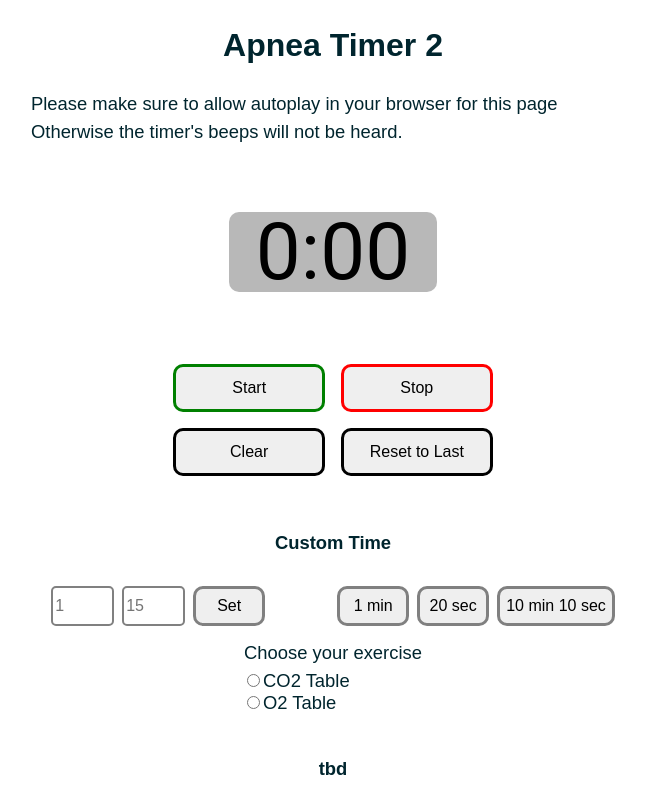
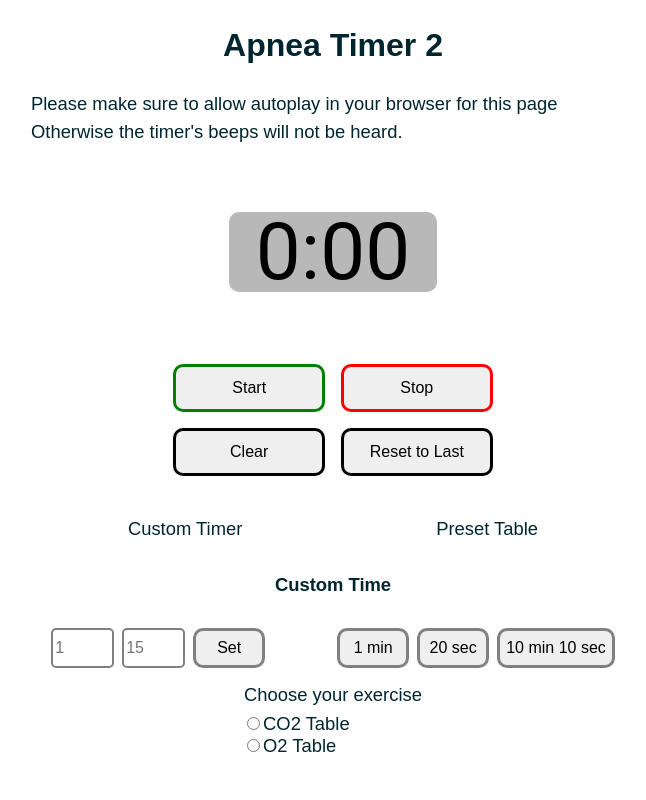
Before and after one commit to ccchrissss/apnea-timer-2, a React (Vite) app: page / in a window 1280 px wide. Shown: the top 800 px of the page, without its empty margins (307-953 px from the left). Built offline with nearby package versions, Linux system fonts and the light colour scheme.

Commit message:
feat: initialize WorkoutType component. Begin styling.

```diff
--- a/src/components/Timer.jsx
+++ b/src/components/Timer.jsx
@@ -1,4 +1,5 @@
 import Clock from './Clock'
+import WorkoutType from './WorkoutType'
 import InputsAndPresets from './InputsAndPresets'
 import WorkoutTable from './WorkoutTable'
 import { useState, useRef, useEffect } from 'react'
@@ -188,6 +189,7 @@ function Timer() {
         handleClearTimer={handleClearTimer}
         handleResetTimerToLast={handleResetTimerToLast}
       />
+      <WorkoutType />
       <InputsAndPresets
         handleOnSetPreset100={handleOnSetPreset100}
         handleOnSetPreset020={handleOnSetPreset020}
--- /dev/null
+++ b/src/components/WorkoutType.jsx
@@ -0,0 +1,22 @@
+import { StyledWorkoutType } from './styles/WorkoutType.styled'
+
+
+const WorkoutType = () => {
+
+
+  return (
+
+    <StyledWorkoutType>
+      <nav>
+        <ul>
+          <li>Custom Timer</li>
+          <li>Preset Table</li>
+        </ul>
+      </nav>
+    </StyledWorkoutType>
+
+  )
+}
+
+
+export default WorkoutType
--- /dev/null
+++ b/src/components/styles/WorkoutType.styled.jsx
@@ -0,0 +1,13 @@
+import styled from 'styled-components'
+
+export const StyledWorkoutType = styled.section`
+
+  /* margin: 1rem; */
+  ul {
+    display: flex;
+    justify-content: space-around;
+    list-style-type: none;
+    padding: 0px;
+  }
+
+`
```
